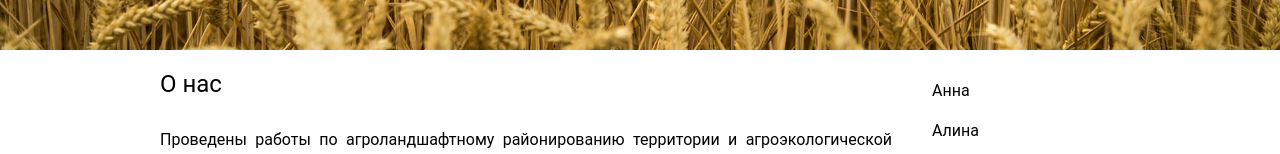
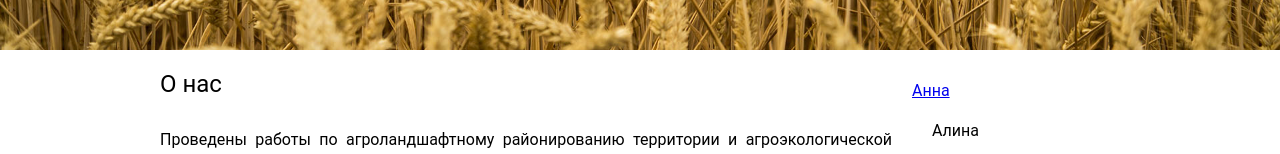
Before and after one commit to BashkatovaAnn/AAMM, a website: page index.html in a window 1280 px wide. Shown: the part 494-648 px from the top of the page. Drawn offline with Linux system fonts and the light colour scheme.

Commit message:
Update index.html

```diff
--- a/index.html
+++ b/index.html
@@ -24,7 +24,7 @@
 			<aside class="sidebar">
 				<div class="sidebar__menu">
 					<nav class="menu">
-						<div class="menu__item"><a class="menu__link" href="bashkatova.html">Анна</a></div>
+						<div class="menu__item"><a href="bashkatova.html">Анна</a></div>
 						<div class="menu__item"><a class="menu__link" href="#">Алина</a></div>
 						<div class="menu__item"><a class="menu__link" href="#">Марина</a></div>
 						<div class="menu__item"><a class="menu__link" href="#">Полина</a></div>
```
